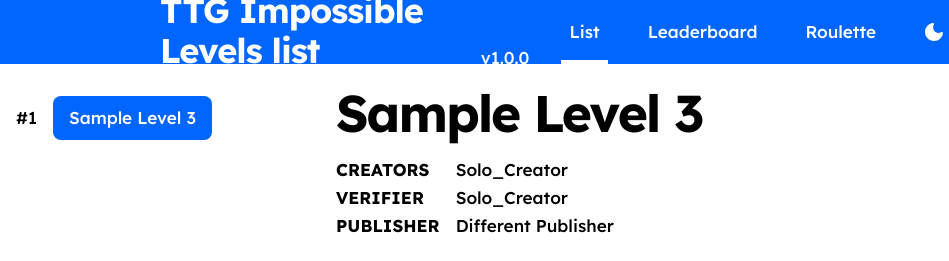
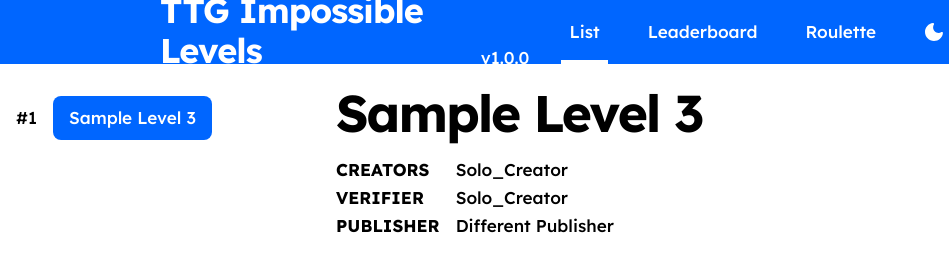
Before and after one commit to MxsonnGithub/kaeloberslist, a plain HTML site: page index.html in a window 1280 px wide. Shown: the top 261 px of the page, 0-949 px from the left. Drawn offline with nearby package versions, Linux system fonts and the light colour scheme.

Commit message:
SFHGSDIUGFDIUPH

```diff
--- a/index.html
+++ b/index.html
@@ -37,7 +37,7 @@
     <body id="app">
         <header :class="{ dark: store.dark }">
             <div class="logo">
-                <h2>TTG Impossible Levels list</h2>
+                <h2>TTG Impossible Levels</h2>
                 <p>v1.0.0</p>
             </div>
             <nav class="nav">
```
